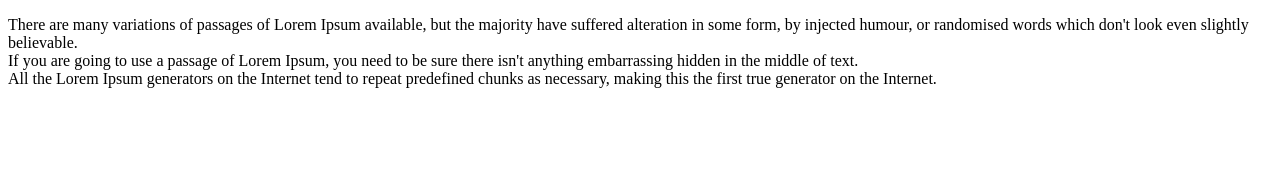
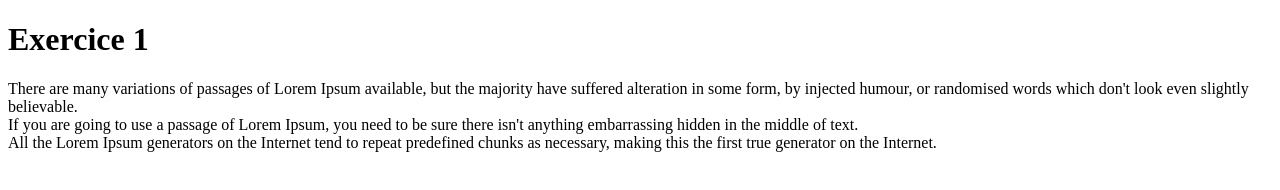
Before and after one commit to A-Loll/DWWM, a plain HTML site: page Exercice/Exercice 1.html in a window 1280 px wide. Drawn offline with Linux system fonts and the light colour scheme.

Commit message:
4eme commit

```diff
--- a/Exercice/Exercice 1.html
+++ b/Exercice/Exercice 1.html
@@ -5,6 +5,7 @@
         <title>Exercice 1</title>
 </head>
 <body>
+        <h1>Exercice 1</h1>
         <p>
         There are many variations of passages of Lorem Ipsum available, but the majority have suffered alteration in some form, by injected humour, or randomised words which don't look even slightly believable.<br/>
         If you are going to use a passage of Lorem Ipsum, you need to be sure there isn't anything embarrassing hidden in the middle of text.<br/>
```
